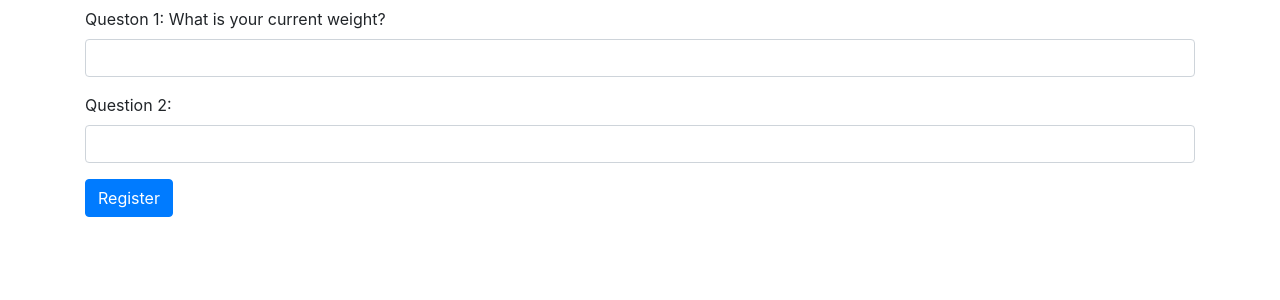
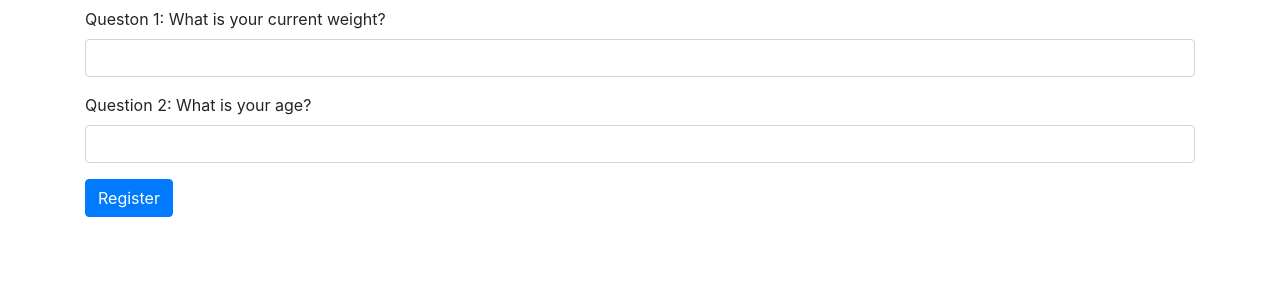
Before and after one commit to Cassdaspella/MyHealthPal, a Flask app: template templates/survey.html in a window 1280 px wide. Shown: the part 263-563 px from the top of the page. Run offline with Flask 3, Linux system fonts and the light colour scheme; the template is opened without the code that fills it, so the values that code supplies are empty; some libraries are stand-ins or nearby versions.

```diff
--- a/templates/survey.html
+++ b/templates/survey.html
@@ -7,7 +7,7 @@
       <input type="text" class="form-control" name="username" required />
     </div>
     <div class="form-group">
-      <label for="q2">Question 2:</label>
+      <label for="q2">Question 2: What is your age?</label>
       <input type="password" class="form-control" name="password" required />
     </div>
     <button type="submit" class="btn btn-primary">Register</button>
```
